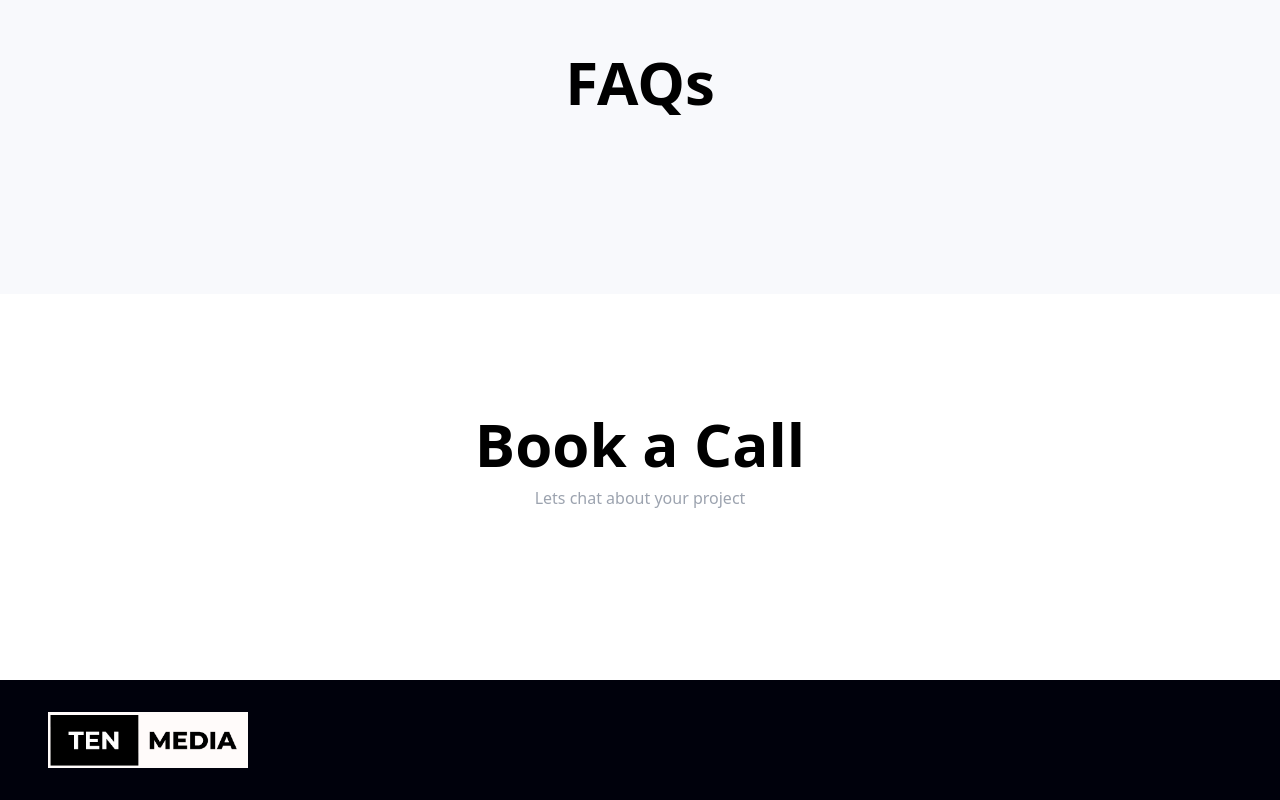
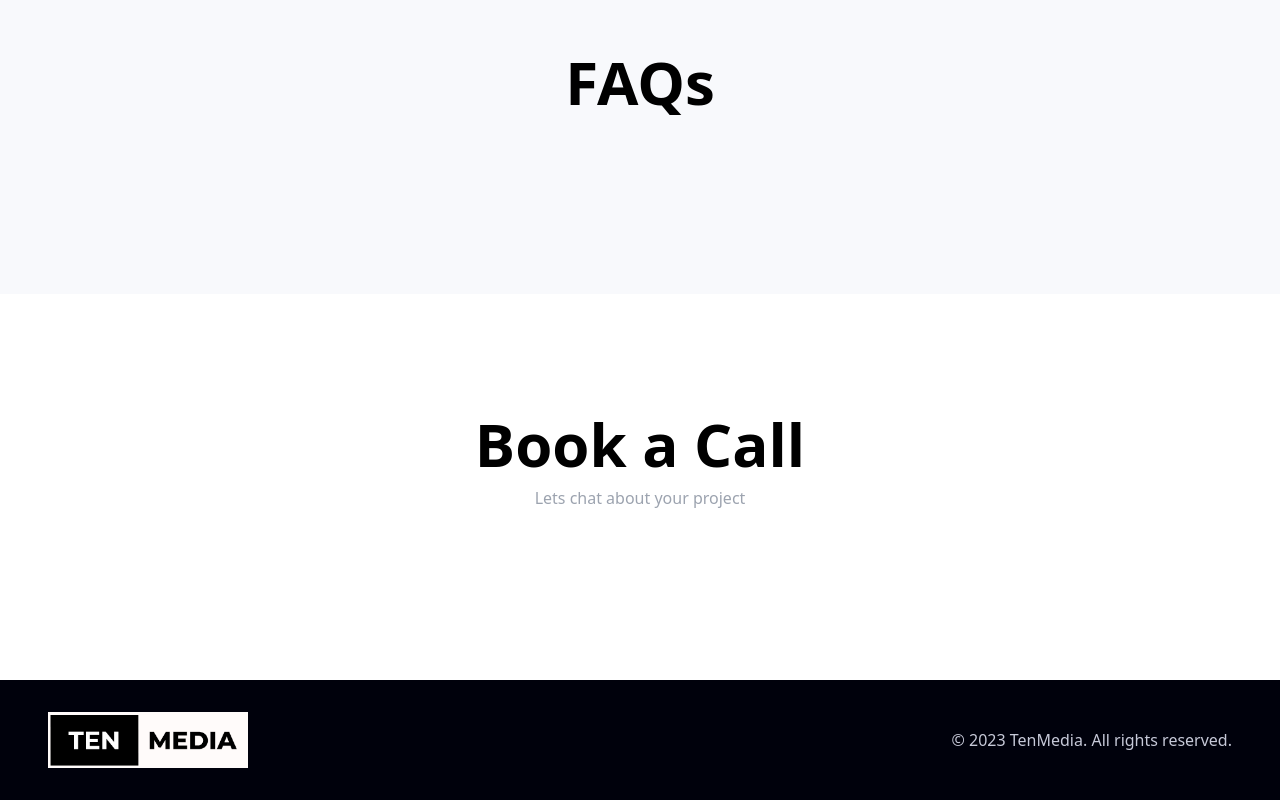
Before and after one commit to 10richard/ten-media, a Next.js app: page / in a window 1280 px wide. Shown: the part 2486-3286 px from the top of the page. Built offline with nearby package versions, Linux system fonts and the light colour scheme.

Commit message:
update footer

```diff
--- a/src/components/Footer.tsx
+++ b/src/components/Footer.tsx
@@ -2,8 +2,9 @@ import tenmediaLogo from "../assets/tenmedia-logo.png";
 
 const Footer = () => {
   return (
-    <footer className="py-8 px-12 bg-[#00010C] text-white">
+    <footer className="flex justify-between items-center py-8 px-12 bg-[#00010C] text-white">
       <img src={tenmediaLogo.src} alt="TenMedia Logo" className="w-[200px]" />
+      <p className="text-[#C6C9D8]">© 2023 TenMedia. All rights reserved.</p>
     </footer>
   );
 };
```
